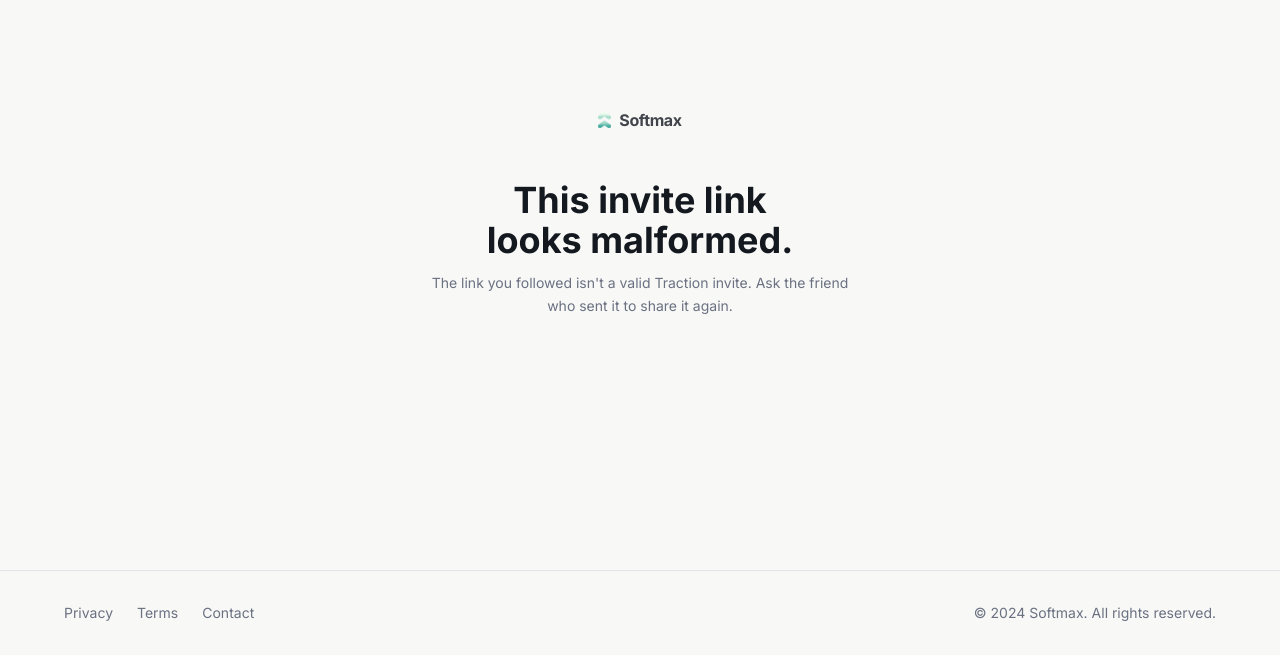
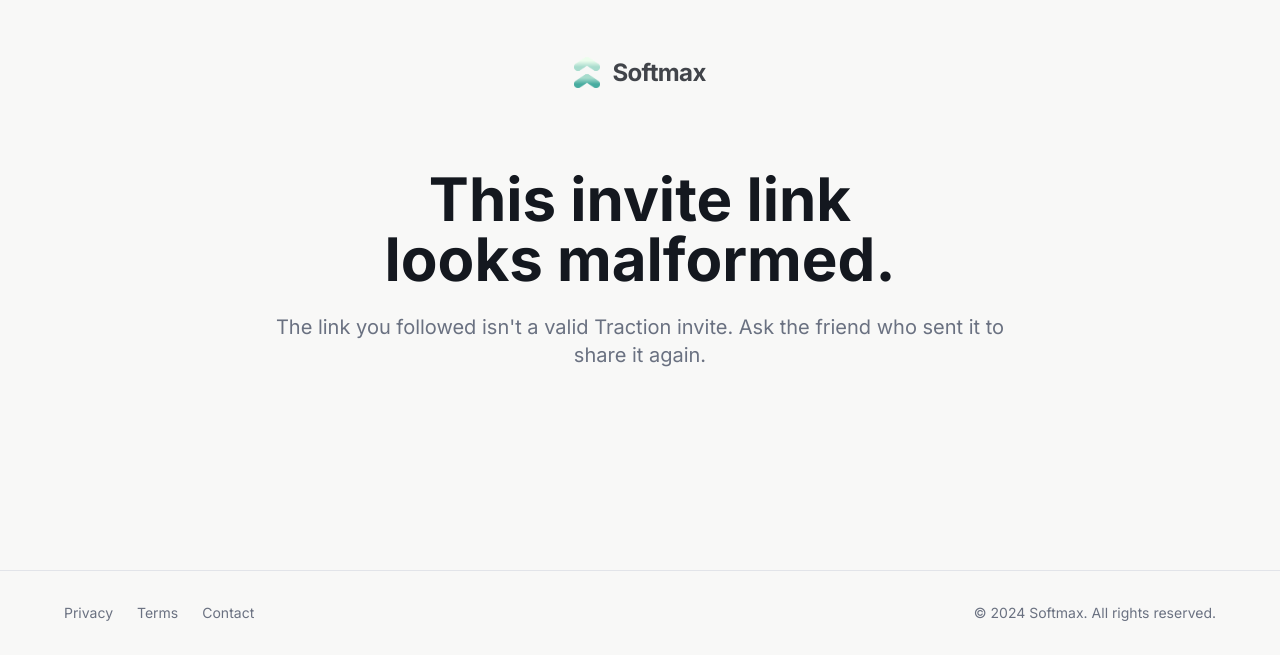
Before and after one commit to kalebsofer/softmaxfront, a Next.js app: page /invite/1 in a window 1280 px wide. Shown: the part 145-800 px from the top of the page. Built offline with nearby package versions, Linux system fonts and the light colour scheme.

Commit message:
Traction invite deeplinks - ui edit

```diff
--- a/app/invite/[code]/OpenInAppButton.tsx
+++ b/app/invite/[code]/OpenInAppButton.tsx
@@ -23,7 +23,7 @@ export default function OpenInAppButton({ code }: { code: string }) {
     <button
       type="button"
       onClick={onClick}
-      className="block w-full text-sm font-semibold bg-foreground text-background py-3 rounded-full hover:opacity-90 transition-opacity mb-3"
+      className="block w-full text-sm md:text-xl font-semibold bg-foreground text-background py-3 md:py-5 rounded-full hover:opacity-90 transition-opacity mb-3 md:mb-4"
     >
       Open in Traction
     </button>
--- a/app/invite/[code]/page.tsx
+++ b/app/invite/[code]/page.tsx
@@ -50,12 +50,14 @@ export default async function InvitePage({
 
   // Only generate a QR for the desktop case — saves a few ms on mobile renders
   // where the QR is never shown.
+  // Generate at a high width — CSS scales the SVG down on mobile, so this
+  // just keeps the encoded grid crisp at every viewport size.
   const qrSvg =
     platform === 'desktop'
       ? await QRCode.toString(inviteUrl, {
           type: 'svg',
           margin: 1,
-          width: 220,
+          width: 640,
           color: { dark: '#1A1F2C', light: '#FAFAF7' },
         })
       : null;
@@ -74,20 +76,20 @@ export default async function InvitePage({
 function Shell({ children }: { children: React.ReactNode }) {
   return (
     <div className="min-h-screen bg-background flex flex-col">
-      <main className="flex-1 flex items-center justify-center px-6 py-16">
-        <div className="w-full max-w-md text-center">
+      <main className="flex-1 flex items-center justify-center px-6 py-16 md:py-24">
+        <div className="w-full max-w-md md:max-w-3xl text-center">
           <Link
             href="/"
-            className="inline-flex items-center gap-2 mb-12 opacity-80 hover:opacity-100 transition-opacity"
+            className="inline-flex items-center gap-2 md:gap-3 mb-12 md:mb-20 opacity-80 hover:opacity-100 transition-opacity"
           >
             <Image
               src="/images/logo.png"
               alt="Softmax"
               width={13}
               height={16}
-              className="object-contain"
+              className="object-contain h-4 md:h-8 w-auto"
             />
-            <span className="text-base font-bold tracking-tight text-foreground">
+            <span className="text-base md:text-2xl font-bold tracking-tight text-foreground">
               Softmax
             </span>
           </Link>
@@ -112,10 +114,10 @@ function MobileBody({
 
   return (
     <>
-      <h1 className="text-3xl md:text-4xl font-bold text-foreground mb-3 text-balance">
+      <h1 className="text-3xl md:text-6xl font-bold text-foreground mb-3 md:mb-6 text-balance">
         You&apos;ve been invited.
       </h1>
-      <p className="text-sm text-muted-foreground mb-10 leading-relaxed">
+      <p className="text-sm md:text-xl text-muted-foreground mb-10 md:mb-16 leading-relaxed">
         Open Traction Health to accept this shared habit invite.
       </p>
 
@@ -123,21 +125,21 @@ function MobileBody({
 
       <a
         href={storeUrl}
-        className="block w-full text-sm font-medium text-muted-foreground hover:text-foreground transition-colors py-3 border border-border rounded-full"
+        className="block w-full text-sm md:text-xl font-medium text-muted-foreground hover:text-foreground transition-colors py-3 md:py-5 border border-border rounded-full"
       >
         {storeLabel}
       </a>
 
-      <div className="mt-10 pt-6 border-t border-border">
-        <p className="text-xs uppercase tracking-wider text-muted-foreground mb-2">
+      <div className="mt-10 md:mt-16 pt-6 md:pt-10 border-t border-border">
+        <p className="text-xs md:text-sm uppercase tracking-wider text-muted-foreground mb-2 md:mb-3">
           Invite code
         </p>
-        <p className="text-base font-mono font-medium text-foreground tracking-wider">
+        <p className="text-base md:text-2xl font-mono font-medium text-foreground tracking-wider">
           {code}
         </p>
       </div>
 
-      <p className="text-xs text-muted-foreground mt-8 leading-relaxed">
+      <p className="text-xs md:text-base text-muted-foreground mt-8 md:mt-12 leading-relaxed">
         Just installed? Tap your invite link again from where you received it
         to land straight in the habit.
       </p>
@@ -148,36 +150,36 @@ function MobileBody({
 function DesktopBody({ code, qrSvg }: { code: string; qrSvg: string }) {
   return (
     <>
-      <h1 className="text-3xl md:text-4xl font-bold text-foreground mb-3 text-balance">
+      <h1 className="text-3xl md:text-6xl font-bold text-foreground mb-3 md:mb-6 text-balance">
         Open this on your phone
       </h1>
-      <p className="text-sm text-muted-foreground mb-10 max-w-sm mx-auto leading-relaxed">
+      <p className="text-sm md:text-xl text-muted-foreground mb-10 md:mb-16 max-w-sm md:max-w-xl mx-auto leading-relaxed">
         Scan the QR with your iPhone or Android camera to accept your Traction
         invite.
       </p>
 
       <div
-        className="inline-block p-5 rounded-2xl bg-[hsl(var(--surface))] border border-border shadow-[var(--shadow-card)] mb-8"
+        className="inline-block p-5 md:p-8 rounded-2xl bg-[hsl(var(--surface))] border border-border shadow-[var(--shadow-card)] mb-8 md:mb-12 w-56 md:w-[26rem] [&_svg]:w-full [&_svg]:h-auto [&_svg]:block"
         dangerouslySetInnerHTML={{ __html: qrSvg }}
       />
 
-      <p className="text-xs uppercase tracking-wider text-muted-foreground mb-2">
+      <p className="text-xs md:text-sm uppercase tracking-wider text-muted-foreground mb-2 md:mb-3">
         Invite code
       </p>
-      <p className="text-base font-mono font-medium text-foreground tracking-wider mb-10">
+      <p className="text-base md:text-2xl font-mono font-medium text-foreground tracking-wider mb-10 md:mb-16">
         {code}
       </p>
 
-      <div className="flex flex-col sm:flex-row gap-3 justify-center">
+      <div className="flex flex-col sm:flex-row gap-3 md:gap-4 justify-center">
         <a
           href={APP_STORE_URL}
-          className="text-sm font-medium text-muted-foreground hover:text-foreground transition-colors py-2 px-4 border border-border rounded-full"
+          className="text-sm md:text-lg font-medium text-muted-foreground hover:text-foreground transition-colors py-2 md:py-3 px-4 md:px-7 border border-border rounded-full"
         >
           App Store
         </a>
         <a
           href={PLAY_STORE_URL}
-          className="text-sm font-medium text-muted-foreground hover:text-foreground transition-colors py-2 px-4 border border-border rounded-full"
+          className="text-sm md:text-lg font-medium text-muted-foreground hover:text-foreground transition-colors py-2 md:py-3 px-4 md:px-7 border border-border rounded-full"
         >
           Google Play
         </a>
@@ -191,10 +193,10 @@ function Malformed() {
   // Link / App Link verification flow.
   return (
     <Shell>
-      <h1 className="text-3xl md:text-4xl font-bold text-foreground mb-3 text-balance">
+      <h1 className="text-3xl md:text-6xl font-bold text-foreground mb-3 md:mb-6 text-balance">
         This invite link looks malformed.
       </h1>
-      <p className="text-sm text-muted-foreground leading-relaxed">
+      <p className="text-sm md:text-xl text-muted-foreground leading-relaxed">
         The link you followed isn&apos;t a valid Traction invite. Ask the friend
         who sent it to share it again.
       </p>
```
Also changed, not shown: .claude/settings.local.json.
